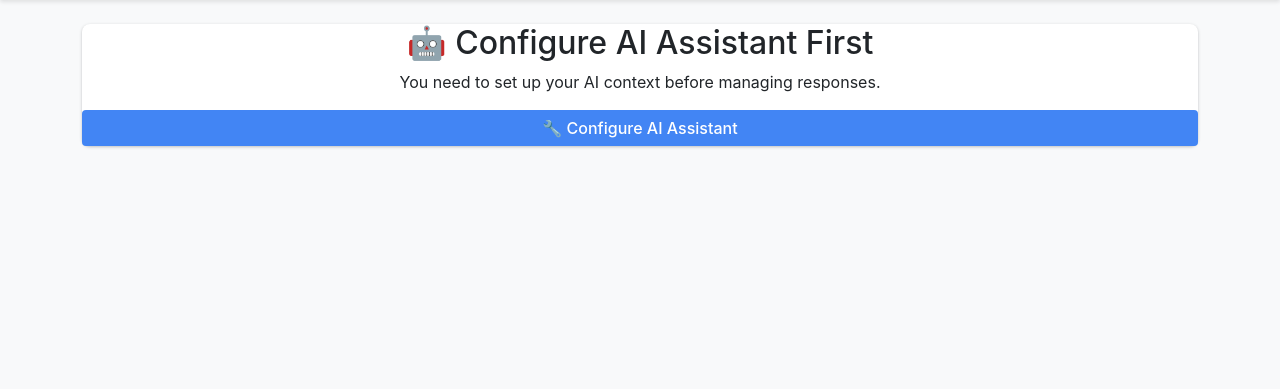
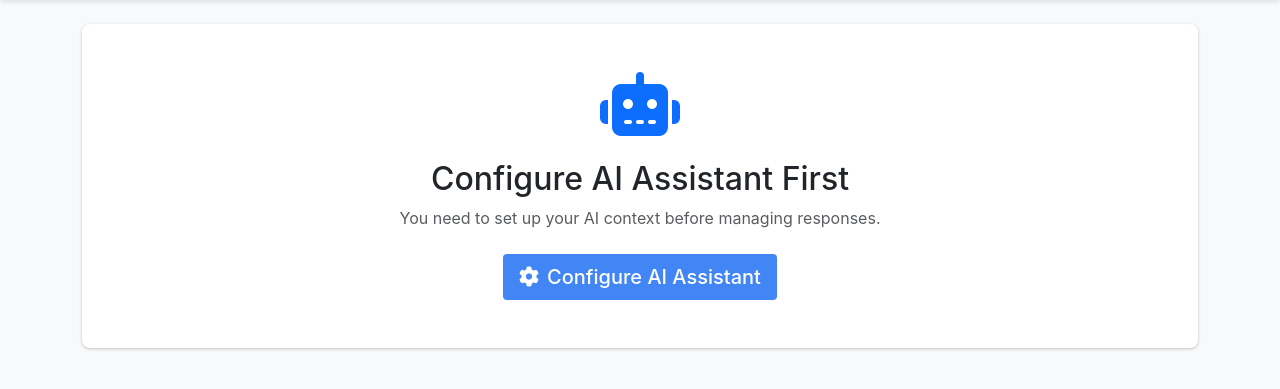
Before and after one commit to nicolas61v/friendlymail, a Django app: template templates/gmail_app/ai_responses.html in a window 1280 px wide. Shown: the part 62-451 px from the top of the page. Run offline with Django 4.2, Linux system fonts and the light colour scheme; the template is opened without the code that fills it, so the values that code supplies are empty.

Commit message:
updated icons for the app

```diff
--- a/templates/gmail_app/ai_responses.html
+++ b/templates/gmail_app/ai_responses.html
@@ -3,21 +3,26 @@
 {% block content %}
 {% if not has_ai_config %}
     <div class="card text-center">
-        <h2>🤖 Configure AI Assistant First</h2>
-        <p>You need to set up your AI context before managing responses.</p>
-        <a href="{% url 'ai_config' %}" class="btn btn-primary">🔧 Configure AI Assistant</a>
+        <div class="card-body py-5">
+            <i class="fas fa-robot fa-4x text-primary mb-4"></i>
+            <h2 class="card-title">Configure AI Assistant First</h2>
+            <p class="card-text text-muted mb-4">You need to set up your AI context before managing responses.</p>
+            <a href="{% url 'ai_config' %}" class="btn btn-primary btn-lg">
+                <i class="fas fa-cog me-2"></i>Configure AI Assistant
+            </a>
+        </div>
     </div>
 {% else %}
     <!-- Quick Actions -->
     <div class="quick-actions">
         <a href="{% url 'process_existing_emails' %}" class="btn btn-primary">
-            🤖 Process Existing Emails with AI
+            <i class="fas fa-robot me-2"></i>Process Existing Emails with AI
         </a>
         <a href="{% url 'ai_config' %}" class="btn btn-secondary">
-            ⚙️ Configure AI
+            <i class="fas fa-cog me-2"></i>Configure AI
         </a>
         <button class="btn btn-warning" onclick="debugAI()">
-            🐛 Debug AI Status
+            <i class="fas fa-bug me-2"></i>Debug AI Status
         </button>
     </div>
 
@@ -26,30 +31,33 @@
         <div class="stat-card">
             <h3>{{ pending_responses|length }}</h3>
             <p>Pending Approval</p>
-            <span class="stat-icon">⏳</span>
+            <i class="fas fa-clock text-warning stat-icon"></i>
         </div>
         <div class="stat-card">
             <h3>{{ recent_responses|length }}</h3>
             <p>Recent Responses</p>
-            <span class="stat-icon">📤</span>
+            <i class="fas fa-paper-plane text-info stat-icon"></i>
         </div>
         <div class="stat-card">
             <h3>{{ email_intents|length }}</h3>
             <p>Emails Analyzed</p>
-            <span class="stat-icon">🧠</span>
+            <i class="fas fa-brain text-purple stat-icon"></i>
         </div>
         <div class="stat-card">
             <h3>{% if ai_context.auto_send %}Auto{% else %}Manual{% endif %}</h3>
             <p>Send Mode</p>
-            <span class="stat-icon">{% if ai_context.auto_send %}⚡{% else %}👤{% endif %}</span>
+            <i class="fas {% if ai_context.auto_send %}fa-bolt text-success{% else %}fa-user text-secondary{% endif %} stat-icon"></i>
         </div>
     </div>
 
     <!-- Pending Approvals -->
     {% if has_pending %}
         <div class="card">
-            <h2>⏳ Pending Approvals</h2>
-            <p>These AI-generated responses are waiting for your approval before sending.</p>
+            <div class="card-header bg-light">
+                <h2 class="mb-0"><i class="fas fa-clock text-warning me-2"></i>Pending Approvals</h2>
+            </div>
+            <div class="card-body">
+                <p class="text-muted mb-4">These AI-generated responses are waiting for your approval before sending.</p>
 
             <div class="responses-grid">
                 {% for response in pending_responses %}
@@ -75,13 +83,13 @@
 
                         <div class="response-actions">
                             <a href="{% url 'approve_response' response.id %}" class="btn btn-success">
-                                ✅ Approve & Send
+                                <i class="fas fa-check me-2"></i>Approve & Send
                             </a>
                             <button class="btn btn-danger" onclick="showRejectForm({{ response.id }})">
-                                ❌ Reject
+                                <i class="fas fa-times me-2"></i>Reject
                             </button>
                             <button class="btn btn-secondary" onclick="toggleOriginalEmail({{ response.id }})">
-                                👁️ View Original
+                                <i class="fas fa-eye me-2"></i>View Original
                             </button>
                         </div>
 
@@ -112,15 +120,22 @@
     <!-- Recent Activity Tabs -->
     <div class="tabs-container">
         <div class="tabs">
-            <button class="tab-button active" onclick="switchTab('responses')">📤 Recent Responses</button>
-            <button class="tab-button" onclick="switchTab('analysis')">🧠 Email Analysis</button>
+            <button class="tab-button active" onclick="switchTab('responses')">
+                <i class="fas fa-paper-plane me-2"></i>Recent Responses
+            </button>
+            <button class="tab-button" onclick="switchTab('analysis')">
+                <i class="fas fa-brain me-2"></i>Email Analysis
+            </button>
         </div>
     </div>
 
     <!-- Recent Responses Tab -->
     <div id="responses-tab" class="tab-content active">
         <div class="card">
-            <h2>📤 Recent AI Responses</h2>
+            <div class="card-header bg-light">
+                <h2 class="mb-0"><i class="fas fa-paper-plane text-info me-2"></i>Recent AI Responses</h2>
+            </div>
+            <div class="card-body">
 
             {% if recent_responses %}
                 <div class="table-container">
@@ -144,10 +159,10 @@
                                     <td>{{ response.email_intent.email.sender|truncatechars:30 }}</td>
                                     <td>
                                         <span class="status-badge status-{{ response.status }}">
-                                            {% if response.status == 'sent' %}✅ Sent
-                                            {% elif response.status == 'approved' %}👍 Approved
-                                            {% elif response.status == 'rejected' %}❌ Rejected
-                                            {% elif response.status == 'pending_approval' %}⏳ Pending
+                                            {% if response.status == 'sent' %}<i class="fas fa-check me-1"></i>Sent
+                                            {% elif response.status == 'approved' %}<i class="fas fa-thumbs-up me-1"></i>Approved
+                                            {% elif response.status == 'rejected' %}<i class="fas fa-times me-1"></i>Rejected
+                                            {% elif response.status == 'pending_approval' %}<i class="fas fa-clock me-1"></i>Pending
                                             {% else %}{{ response.get_status_display }}
                                             {% endif %}
                                         </span>
@@ -155,7 +170,7 @@
                                     <td>{{ response.generated_at|timesince }} ago</td>
                                     <td>
                                         <button class="btn btn-sm btn-secondary" onclick="viewResponse({{ response.id }})">
-                                            👁️ View
+                                            <i class="fas fa-eye me-1"></i>View
                                         </button>
                                     </td>
                                 </tr>
@@ -165,7 +180,8 @@
                 </div>
             {% else %}
                 <div class="empty-state">
-                    <h3>📭 No Responses Yet</h3>
+                    <i class="fas fa-inbox fa-3x text-muted mb-3"></i>
+                    <h3>No Responses Yet</h3>
                     <p>AI responses will appear here once you start processing emails.</p>
                 </div>
             {% endif %}
@@ -175,7 +191,10 @@
     <!-- Email Analysis Tab -->
     <div id="analysis-tab" class="tab-content">
         <div class="card">
-            <h2>🧠 Email Analysis</h2>
+            <div class="card-header bg-light">
+                <h2 class="mb-0"><i class="fas fa-brain text-purple me-2"></i>Email Analysis</h2>
+            </div>
+            <div class="card-body">
             <p>See how AI is analyzing and categorizing your incoming emails.</p>
 
             {% if email_intents %}
@@ -192,9 +211,9 @@
                                 <p><strong>Intent:</strong> {{ intent.get_intent_type_display }}</p>
                                 <p><strong>Decision:</strong>
                                     <span class="decision decision-{{ intent.ai_decision }}">
-                                        {% if intent.ai_decision == 'respond' %}🤖 AI Respond
-                                        {% elif intent.ai_decision == 'escalate' %}👤 Human Review
-                                        {% else %}🚫 Ignore
+                                        {% if intent.ai_decision == 'respond' %}<i class="fas fa-robot me-1"></i>AI Respond
+                                        {% elif intent.ai_decision == 'escalate' %}<i class="fas fa-user me-1"></i>Human Review
+                                        {% else %}<i class="fas fa-ban me-1"></i>Ignore
                                         {% endif %}
                                     </span>
                                 </p>
@@ -211,7 +230,8 @@
                 </div>
             {% else %}
                 <div class="empty-state">
-                    <h3>🔍 No Analysis Yet</h3>
+                    <i class="fas fa-search fa-3x text-muted mb-3"></i>
+                    <h3>No Analysis Yet</h3>
                     <p>Email analysis will appear here once you sync emails with AI processing enabled.</p>
                 </div>
             {% endif %}
@@ -258,7 +278,7 @@ function viewResponse(responseId) {
 
     // For now, show a simple alert with info
     // TODO: Implement proper modal with full response text
-    alert(`📧 Response Details:\n\nEmail: ${subject}\nFrom: ${sender}\nStatus: ${status}\n\nNote: Full response modal coming soon!`);
+    alert(`Response Details:\n\nEmail: ${subject}\nFrom: ${sender}\nStatus: ${status}\n\nNote: Full response modal coming soon!`);
 }
 
 function debugAI() {
@@ -267,7 +287,7 @@ function debugAI() {
         .then(data => {
             if (data.success) {
                 const info = data.debug_info;
-                let message = `🤖 AI Debug Info:\n\n`;
+                let message = `AI Debug Info:\n\n`;
 
                 message += `AI Context: ${info.ai_context.exists ? 'EXISTS' : 'NOT FOUND'}\n`;
                 if (info.ai_context.exists) {
@@ -340,6 +360,10 @@ function debugAI() {
     right: 15px;
     font-size: 24px;
     opacity: 0.3;
+}
+
+.text-purple {
+    color: #9c27b0 !important;
 }
 
 .responses-grid {
```
Also changed, not shown: templates/gmail_app/ai_config.html (+48 -28 lines), templates/gmail_app/email_detail.html (+39 -17 lines), templates/gmail_app/home.html (+19 -10 lines), templates/gmail_app/login.html (+27 -12 lines).
